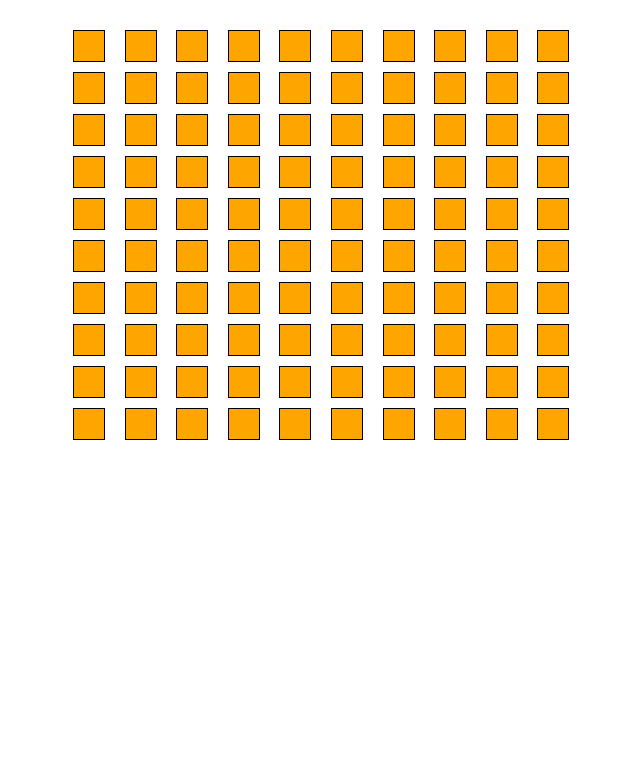
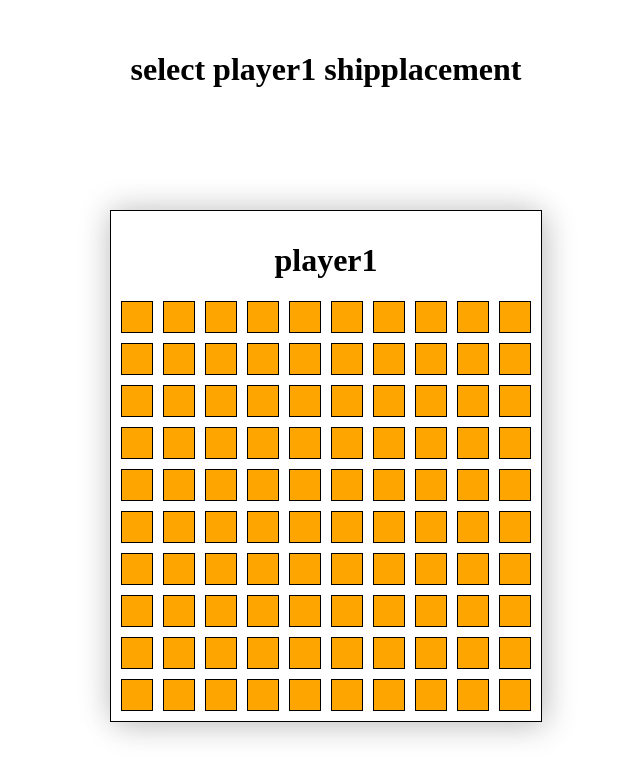
Before and after one commit to sina-tkm/sea-battlegame-react-tailwind, a React (Vite) app: page / in a window 1280 px wide. Shown: the top 778 px of the page, without its empty margins (314-954 px from the left). Built offline with nearby package versions, Linux system fonts and the light colour scheme.

Commit message:
logic:sync two player shots  for starting fight

```diff
--- a/package.json
+++ b/package.json
@@ -10,8 +10,10 @@
     "preview": "vite preview"
   },
   "dependencies": {
+    "build": "^0.1.4",
     "react": "^18.3.1",
     "react-dom": "^18.3.1",
+    "react-hot-toast": "^2.4.1",
     "react-icons": "^5.2.1"
   },
   "devDependencies": {
--- a/src/App.jsx
+++ b/src/App.jsx
@@ -6,51 +6,108 @@ import "./index.css";
 function App() {
   const [position, setPosition] = useState(false);
   const [players, setPlayers] = useState("player1");
+  // const [clickOne,setClickOne] =useState(false)
+  // const [clickTwo,setClickTwo] =useState(false)
+
   const [shipPlayerOne, setShipPlayerOne] = useState([]);
   const [shipPlayerTwo, setShipPlayerTwo] = useState([]);
   const [selectIdTwo, setSelectIdTwo] = useState([]);
   const [selectIdOne, setSelectIdOne] = useState([]);
 
+  const winneOner = shipPlayerTwo.every((ship) => selectIdOne.includes(ship));
+  const winnerTow = shipPlayerOne.every((ship) => selectIdTwo.includes(ship));
   const handleShip = (ship) => {
     if (shipPlayerOne.length <= 3 && players === "player1") {
-      setShipPlayerOne((prev) => [...prev, ship]);
+      setShipPlayerOne((prev) => {
+        if (prev.includes(ship)) {
+          alert("duplicate item");
+          return prev;
+        } else{
+          return [...prev, ship];
+        }
+
+      });
+
     }
     if (shipPlayerOne.length === 3) {
-      alert("switch player");
+
       setPlayers("player2");
       setPosition(true);
+      alert("switch player");
+
     }
+
   };
 
   const hanldeShipTwo = (ship) => {
     if (shipPlayerTwo.length <= 3 && players === "player2") {
-      setShipPlayerTwo((prev) => [...prev, ship]);
+      setShipPlayerTwo((prev) => {
+        if (prev.includes(ship)) {
+          alert("duplicate item");
+          return prev;
+        } else {
+          return [...prev, ship];
+        }
+      });
     }
     if (shipPlayerTwo.length === 3) {
-      alert(" switch player");
+
       setPlayers("player1");
       setPosition(false);
+      alert("lets fight");
+
+
     }
   };
+
   const handleChange = () => {
     if (shipPlayerOne.length >= 3 || shipPlayerTwo.length >= 3) {
       setTimeout(() => {
         setPosition(!position);
-      }, 300);
+      }, 1800);
     }
   };
   const handleChangeTwo = () => {
     if (shipPlayerTwo.length >= 3) {
+
       setTimeout(() => {
         setPosition(!position);
-      }, 300);
+      }, 1800);
     }
+  };
+  const handleReset = () => {
+    setSelectIdOne([]);
+    setSelectIdTwo([]);
+    setPlayers("player1");
+    setShipPlayerOne([]);
+    setShipPlayerTwo([]);
+    setPosition(false);
   };
 
   return (
     <div className=' app-class'>
+      <div className='reading-help'>
+        {shipPlayerOne.length <= 3 && !position ? (
+          <div>
+            <h1>select player1 shipplacement</h1>
+          </div>
+        ) : (
+          ""
+        )}
+        {shipPlayerTwo.length <= 3 && position ? (
+          <div>
+            <h1>select player2 shipplacement</h1>
+          </div>
+        ) : (
+          ""
+        )}
+      </div>
+      <div></div>
+      <div className='board-game'>
         {!position ? (
           <Board
+
+            shipPlayerTwo={shipPlayerTwo}
             selectIdTwo={selectIdTwo}
             selectIdOne={selectIdOne}
             setSelectIdOne={setSelectIdOne}
@@ -61,6 +118,7 @@ function App() {
           />
         ) : (
           <BoardTwo
+            shipPlayerOne={shipPlayerOne}
             selectIdOne={selectIdOne}
             selectIdTwo={selectIdTwo}
             setSelectIdTwo={setSelectIdTwo}
@@ -71,6 +129,26 @@ function App() {
           />
         )}
       </div>
+      <div className='report-winner'>
+        <h1>{winneOner && selectIdOne.length > 4 ? "player1 : winner" : ""}</h1>
+        <h1>{winnerTow && selectIdTwo.length > 4 ? "player2 : winner" : ""}</h1>
+        {winneOner && selectIdOne.length > 4 ? (
+          <button className='reset-button' onClick={() => handleReset()}>
+            {" "}
+            play again{" "}
+          </button>
+        ) : (
+          ""
+        )}
+        {winnerTow && selectIdTwo.length > 4 ? (
+          <button className='reset-button' onClick={() => handleReset()}>
+            play again
+          </button>
+        ) : (
+          ""
+        )}
+      </div>
+    </div>
   );
 }
 
--- a/src/components/BoardOne.jsx
+++ b/src/components/BoardOne.jsx
@@ -1,32 +1,67 @@
-import { arrayOfObjects } from '../jsFoldre/constant.js';
+import { arrayOfObjects } from "../jsFoldre/constant.js";
 
-function Board({selectIdOne,setSelectIdOne,handleShip,shipPlayerOne,handleChange,selectIdTwo}) {
+function Board({
+  selectIdOne,
+  setSelectIdOne,
+  handleShip,
+  shipPlayerOne,
+  handleChange,
+  selectIdTwo,
+  shipPlayerTwo,
+
+}) {
+
+
+  const handleClick = (id) => {
+
+
+        setSelectIdOne((prevState) => [...prevState, id]);
 
 
 
-  const updateSelectId = selectIdTwo.slice(4)
-  const handleClick = (id) => {
-    setSelectIdOne((prevState) => [...prevState, id]);
+
+
+
+
+
   };
 
+  const updateSelectId = selectIdTwo.slice(4);
+  const updateshipPlace = shipPlayerTwo.slice(4);
 
   return (
+    <div className='whole-chart'>
+      <h1>player1</h1>
       <div className='board_one-grid'>
         {arrayOfObjects.map((item) => {
-           const bothInclude = shipPlayerOne.includes(item.id) && updateSelectId.includes(item.id);
-           const missFire = updateSelectId.includes(item.id)
+          const hitFire =
+            selectIdTwo.includes(item.id) && updateshipPlace.includes(item.id);
+
+          const bothInclude =
+            shipPlayerOne.includes(item.id) && updateSelectId.includes(item.id);
+          const missFire = updateSelectId.includes(item.id);
           return (
             <div
               key={item.id}
-            onClick={() => {handleClick(item.id);handleShip(item.id);handleChange()}}
-            className={`${selectIdOne.includes(item.id) ? "board-two" : "board-one"} ${shipPlayerOne.includes(item.id) ? "board-black" : "boad-one"}  ${bothInclude ? "black-fire" : "board-one"} `}
+              onClick={() => {
+                handleClick(item.id);
+                handleShip(item.id);
+                handleChange();
+              }}
+              className={`${
+                selectIdOne.includes(item.id) ? "board-two" : "board-one"
+              } ${
+                shipPlayerOne.includes(item.id) ? "board-black" : "board-one"
+              }  ${bothInclude ? "black-fire" : "board-one"} `}
             >
-            <span>{shipPlayerOne.includes(item.id) ? '⛴️' : null}</span>
-            <span className='number-class'>{missFire ? "☄️"  : null}</span>
-
+              <span>{shipPlayerOne.includes(item.id) ? "⛴️" : null}</span>
+              <span className='number-class'>{missFire ? "☄️" : null}</span>
+              <span className='number-class'>{hitFire ? "🧨" : ""}</span>
             </div>
           );
         })}
+      </div>
+      {selectIdTwo.includes(shipPlayerOne) ? <span>hit</span> : null}
     </div>
   );
 }
--- a/src/components/BoardTwo.jsx
+++ b/src/components/BoardTwo.jsx
@@ -7,21 +7,28 @@ function BoardTwo({
   shipPlayerTwo,
   handleChangeTwo,
   selectIdOne,
+  shipPlayerOne,
 }) {
-  const updateSelectId = selectIdOne.slice(4)
+  const updateSelectId = selectIdOne.slice(4);
+  const updateshipPlace  = shipPlayerOne.slice(4)
 
-
-  // Ensure selectIdTwo updates correctly
   const handleClick = (id) => {
     setSelectIdTwo((prevState) => [...prevState, id]);
   };
 
   return (
+    <div className='whole-chart'>
+      <h1>player2</h1>
       <div className='board_one-grid'>
         {arrayOfObjectsPlus.map((item) => {
+          const hitFire =
+            selectIdOne.includes(item.id) && updateshipPlace.includes(item.id)
+
+
           // Use valid slice parameters if slicing is necessary
-        const bothInclude = shipPlayerTwo.includes(item.id) && updateSelectId.includes(item.id);
-        const missFire = updateSelectId.includes(item.id)
+          const bothInclude =
+            shipPlayerTwo.includes(item.id) && updateSelectId.includes(item.id);
+          const missedFire = updateSelectId.includes(item.id);
           return (
             <div
               key={item.id}
@@ -38,10 +45,13 @@ function BoardTwo({
             `}
             >
               <span>{shipPlayerTwo.includes(item.id) ? "⛴️" : null}</span>
-            <span className="number-class">{missFire ? "☄️" : null}</span>
+              <span>{}</span>
+              <span className='number-class'>{missedFire ? "☄️" : null}</span>
+              <span>{hitFire && shipPlayerTwo.length > 3  ? "🧨" : ""}</span>
             </div>
           );
         })}
+      </div>
     </div>
   );
 }
--- a/src/index.css
+++ b/src/index.css
@@ -29,6 +29,17 @@
   gap: 10px;
   justify-content: center;
 }
+.reset-button{
+  width: 110px;
+  height: 50px;
+}
+.report-winner{
+  display: flex;
+  width: 100%;
+  justify-content: center;
+  align-items: center;
+  flex-direction: column;
+}
 .app-class{
   margin-top: 30px;
   display: flex;
@@ -46,13 +57,14 @@
   right: 320px;
 }
 .board-two{
-  background-color: green  ;
+  background-color: pink;
+  content: "💣";
   border: 1px solid black;
   width: 30px;
   height: 30px;
 }
 .board-three{
-  background-color: red  ;
+  background-color: pink ;
   border: 1px solid black;
   width: 30px;
   height: 30px;
@@ -63,3 +75,24 @@
 .miss-fire{
   background-color: aqua;
 }
+.whole-chart{
+  display: flex;
+
+  width: 100%;
+  justify-content: center;
+  align-items: center;
+flex-direction: column;
+}
+.reading-help{
+  display: flex;
+  flex-direction: column;
+  justify-content: center;
+  align-items: center;
+}
+.board-game{
+  border: 1px solid black ;
+   box-shadow: 5px 5px 30px rgba(0,0,0,0.2), -5px -5px 30px rgba(0,0,0,0.1);
+   width: fit-content;
+   margin: auto;
+   padding: 10px;
+}
--- a/src/jsFoldre/constant.js
+++ b/src/jsFoldre/constant.js
@@ -1,14 +1,14 @@
 export const arrayOfObjects = [
-  { id: 1, number: 1 },
-  { id: 2, number: 2 },
-  { id: 3, number: 3 },
-  { id: 4, number: 4 },
-  { id: 5, number: 5 },
-  { id: 6, number: 6 },
-  { id: 7, number: 7 },
-  { id: 8, number: 8 },
-  { id: 9, number: 9 },
-  { id: 10, number: 10, word: "A" },
+  { id: 1 },
+  { id: 2 },
+  { id: 3 },
+  { id: 4 },
+  { id: 5 },
+  { id: 6 },
+  { id: 7 },
+  { id: 8 },
+  { id: 9 },
+  { id: 10 },
   { id: 11 },
   { id: 12 },
   { id: 13 },
@@ -18,7 +18,7 @@ export const arrayOfObjects = [
   { id: 17 },
   { id: 18 },
   { id: 19 },
-  { id: 20, word: "B" },
+  { id: 20 },
   { id: 21 },
   { id: 22 },
   { id: 23 },
@@ -28,7 +28,7 @@ export const arrayOfObjects = [
   { id: 27 },
   { id: 28 },
   { id: 29 },
-  { id: 30, word: "C" },
+  { id: 30 },
   { id: 31 },
   { id: 32 },
   { id: 33 },
@@ -38,7 +38,7 @@ export const arrayOfObjects = [
   { id: 37 },
   { id: 38 },
   { id: 39 },
-  { id: 40, word: "D" },
+  { id: 40 },
   { id: 41 },
   { id: 42 },
   { id: 43 },
@@ -48,7 +48,7 @@ export const arrayOfObjects = [
   { id: 47 },
   { id: 48 },
   { id: 49 },
-  { id: 50, word: "E" },
+  { id: 50 },
   { id: 51 },
   { id: 52 },
   { id: 53 },
@@ -58,7 +58,7 @@ export const arrayOfObjects = [
   { id: 57 },
   { id: 58 },
   { id: 59 },
-  { id: 60, word: "F" },
+  { id: 60 },
   { id: 61 },
   { id: 62 },
   { id: 63 },
@@ -68,7 +68,7 @@ export const arrayOfObjects = [
   { id: 67 },
   { id: 68 },
   { id: 69 },
-  { id: 70, word: "G" },
+  { id: 70 },
   { id: 71 },
   { id: 72 },
   { id: 73 },
@@ -78,7 +78,7 @@ export const arrayOfObjects = [
   { id: 77 },
   { id: 78 },
   { id: 79 },
-  { id: 80, word: "H" },
+  { id: 80 },
   { id: 81 },
   { id: 82 },
   { id: 83 },
@@ -88,7 +88,7 @@ export const arrayOfObjects = [
   { id: 87 },
   { id: 88 },
   { id: 89 },
-  { id: 90, word: "I" },
+  { id: 90, },
   { id: 91 },
   { id: 92 },
   { id: 93 },
@@ -98,7 +98,7 @@ export const arrayOfObjects = [
   { id: 97 },
   { id: 98 },
   { id: 99 },
-  { id: 100, word: "G" },
+  { id: 100,},
 ];
 
 export const arrayOfObjectsPlus = [
```
Also changed, not shown: 1 other file (tests, documents, lock files or other folders). Lines whose indentation alone changed are shown as unchanged.
